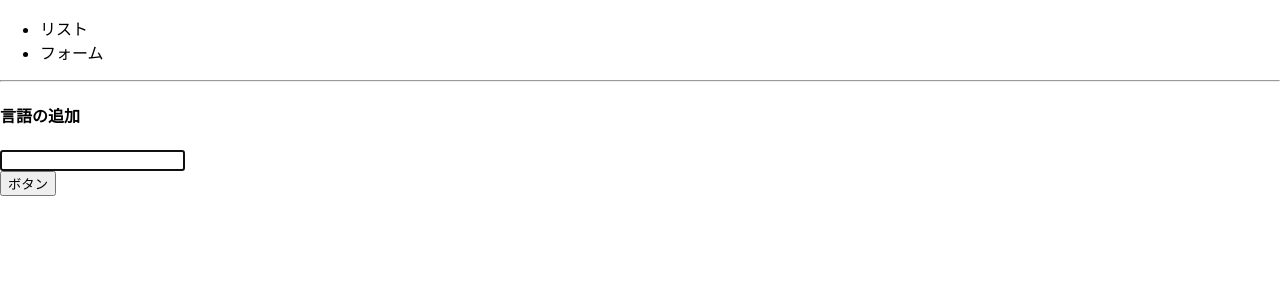
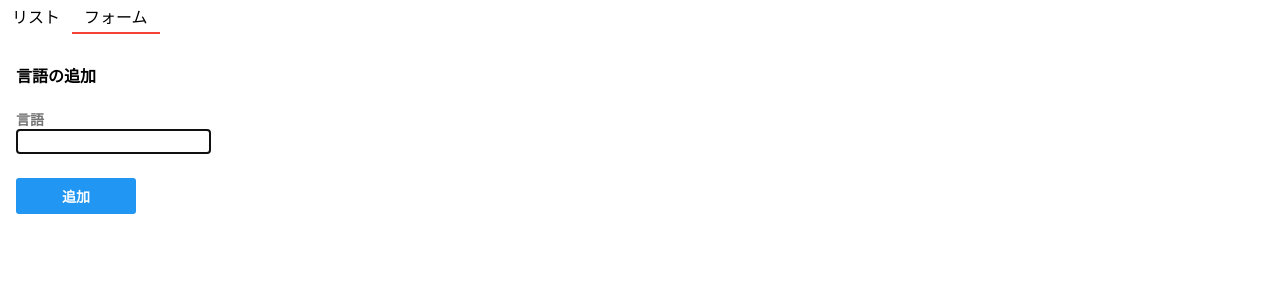
Before and after one commit to suzuki-yoshiki/react-easysite, a React (Create React App) app: page / in a window 1280 px wide. Both pictures are taken after a click on the item "フォーム". Shown: the top 300 px of the page. Built offline with nearby package versions, Linux system fonts and the light colour scheme.

Commit message:
class-reactスタイル変更

```diff
--- a/src/App.js
+++ b/src/App.js
@@ -2,6 +2,20 @@
 import { Form } from "./Form";
 import React from "react";
 import { getLanguages } from "./const/languages";
+import styled from 'styled-components';
+
+const HeaderUl = styled.ul`
+  display: flex;
+  margin: 0;
+  padding: 0;
+`
+const HeaderLi = styled.li`
+  list-style: none;
+  padding: 4px 12px;
+  cursor: pointer;
+  border-bottom: ${props => props.focused ? '2px solid #F44336' : 'none' };
+`
+
 
 class App extends React.Component {
   constructor(props) {
@@ -33,12 +47,11 @@
     return (
       <div>
         <header>
-          <ul>
-            <li onClick={() => this.setState({ tab: "list" })}>リスト</li>
-            <li onClick={() => this.setState({ tab: "form" })}>フォーム</li>
-          </ul>
+          <HeaderUl>
+            <HeaderLi focused={tab === 'list'} onClick={() => this.setState({ tab: 'list'})}>リスト</HeaderLi>
+            <HeaderLi focused={tab === 'form'} onClick={() => this.setState({ tab: 'form'})}>フォーム</HeaderLi>
+          </HeaderUl>
         </header>
-        <hr/>
         {
           tab === "list" ?
           <List langs={langs} /> :
--- a/src/Form.js
+++ b/src/Form.js
@@ -1,4 +1,28 @@
 import React from "react";
+import styled from 'styled-components';
+import { Button } from "./components/button";
+
+const Container = styled.div`
+  padding: 8px 16px;
+`
+
+const Label = styled.label`
+  display: flex;
+  color: #757575;
+  font-size: 14px;
+  font-weight: bold;
+`
+const Input = styled.input`
+  border-radius: 3px;
+  padding: 4px 8px;
+  border: 1px solid black;
+`
+const ButtonContainer = styled.div`
+  margin-top: 24px;
+`
+const FormButton = styled(Button)`
+  width: 120px;
+`
 
 export class Form extends React.Component {
   constructor(props) {
@@ -14,17 +38,20 @@
   render() {
     const { text } = this.state;
     return (
-      <div>
+      <Container>
         <h4>言語の追加</h4>
         <form onSubmit={(e) => this.submitForm(e)}>
           <div>
-            <input type="text" value={text} onChange={(e) => this.setState({ text: e.target.value })} autoFocus/>
+          <Label>言語</Label>
+            <Input type="text" value={text} onChange={(e) => this.setState({ text: e.target.value })} autoFocus/>
           </div>
           <div>
-            <button>ボタン</button>
+            <ButtonContainer>
+              <FormButton>追加</FormButton>
+            </ButtonContainer>
           </div>
         </form>
-      </div>
+      </Container>
     )
   }
 }
--- a/src/List.js
+++ b/src/List.js
@@ -1,4 +1,17 @@
 import React from "react";
+import styled from 'styled-components';
+
+const Container = styled.div`
+  padding: 8px 16px;
+`
+
+const ListItem = styled.div`
+  padding: 8px 16px;
+
+  &:nth-child(n+2) {
+    border-top: 1px solid #D9DBDE;
+  }
+`
 
 export class List extends React.Component {
   componentWillUnmount() {
@@ -7,13 +20,13 @@
   render() {
     const { langs } = this.props;
     return (
-      <div>
+      <Container>
         {
           langs.map((lang, index) => {
-            return <div key={ index }>{ lang }</div>
+            return <ListItem key={ index }>{ lang }</ListItem>
           })
         }
-      </div>
+      </Container>
     )
   }
 }
--- /dev/null
+++ b/src/components/button.js
@@ -0,0 +1,13 @@
+import styled from 'styled-components';
+
+export const Button = styled.button`
+  border: none;
+  border-radius: 3px;
+  background-color: #2196F3;
+  padding: 8px 16px;
+  min-width: 100px;
+  font-size: 14px;
+  font-weight: bold;
+  color: white;
+  cursor: pointer;
+`
```
